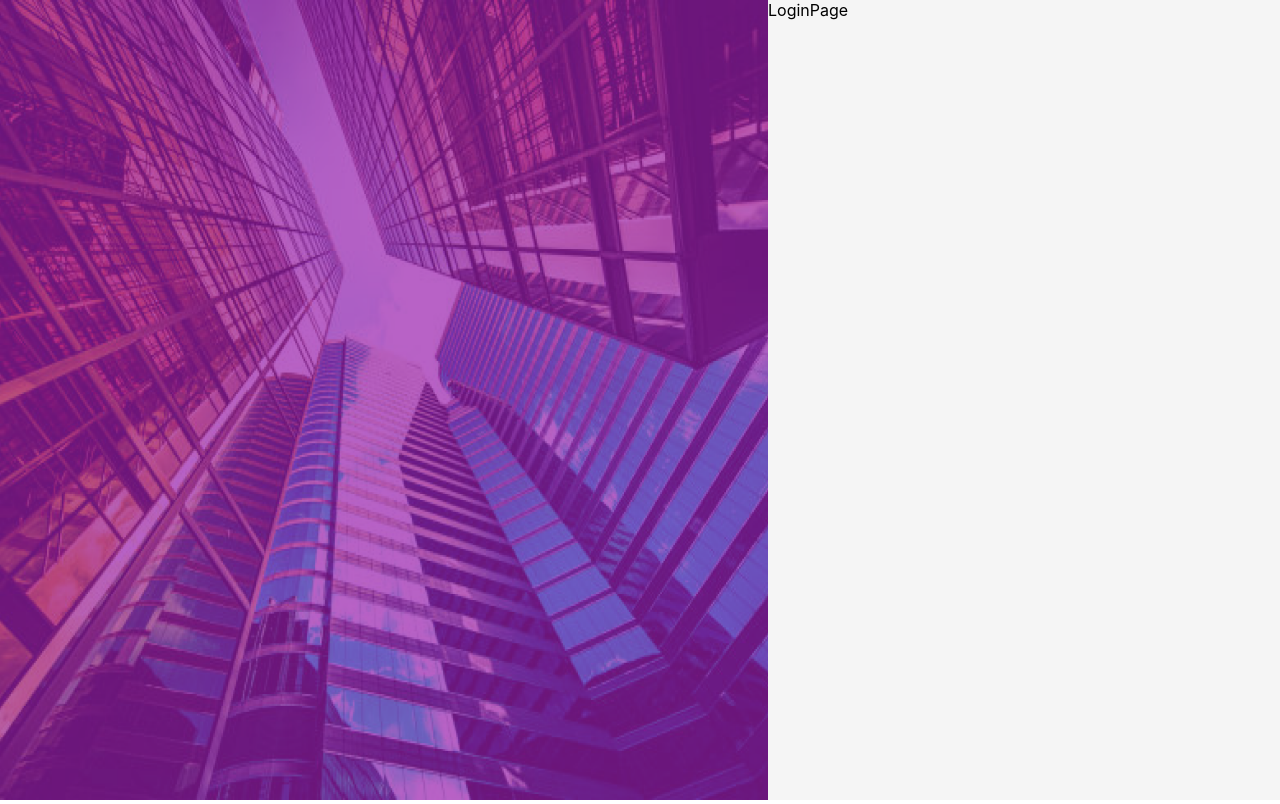
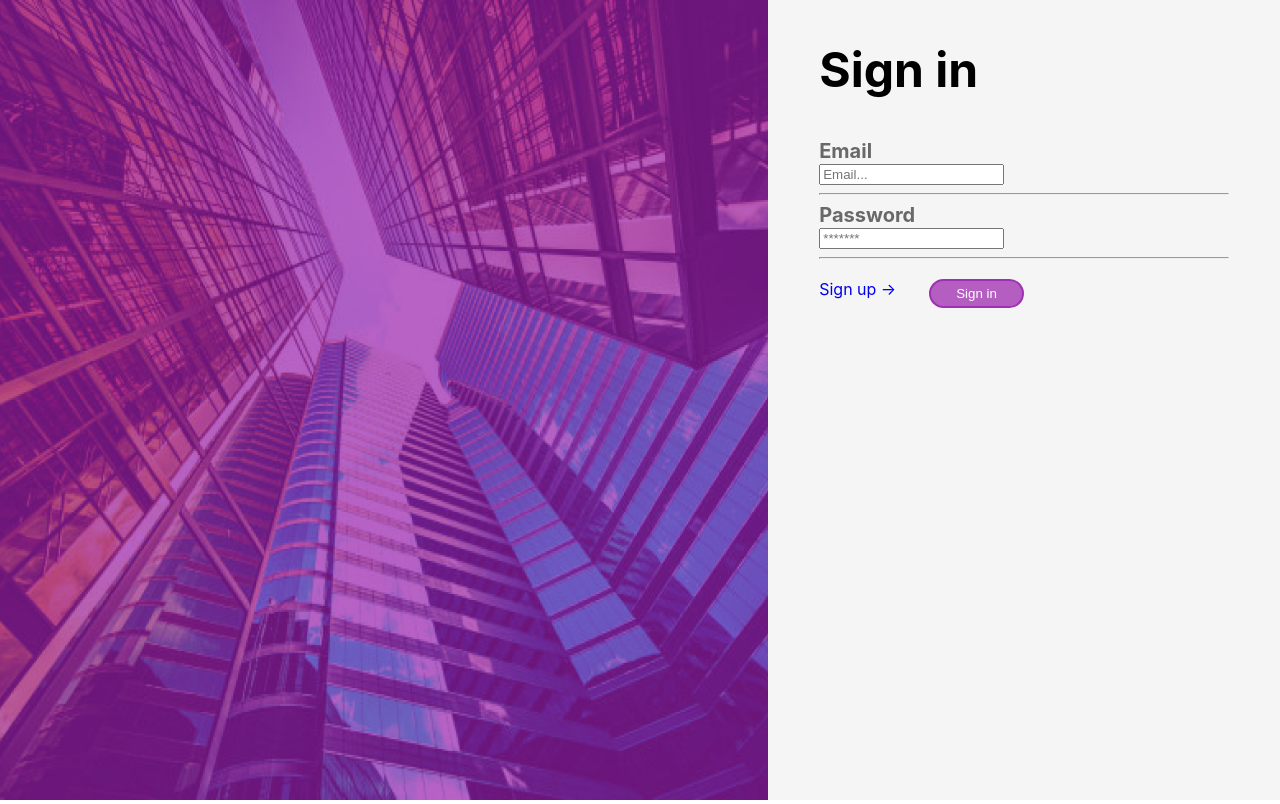
Before and after one commit to Markus-Astragor/rieltorProject, a React (Create React App) app: page /login in a window 1280 px wide. Built offline with nearby package versions, Linux system fonts and the light colour scheme.

Commit message:
login page

```diff
--- a/src/Components/registerLoginPage/loginPage.js
+++ b/src/Components/registerLoginPage/loginPage.js
@@ -1,8 +1,30 @@
 import React from 'react'
+import { NavLink } from 'react-router-dom';
+import styles from './registerPage.module.css';
+
 
 function LoginPage() {
   return (
-    <div>LoginPage</div>
+    <div>
+ <div className={styles.registerPageForm}>
+                <h2>Sign in</h2>
+                <div className={styles.registerForm}>
+                    <span className={styles.subTitleForm}>Email</span>
+                    <input placeholder='Email...' />
+                    <hr />
+                </div>
+                <div className={styles.registerForm}>
+                    <span className={styles.subTitleForm}>Password</span>
+                    <input placeholder='*******' type='password' />
+                    <hr />
+                </div>
+            </div>
+            <div className={styles.resgiterButtons}>
+            <div> <NavLink to='/' style={{ textDecoration: 'none', textColor: 'black' }}><span>Sign up &#8594;</span></NavLink></div>
+
+                <button className={styles.signUpBtn}>Sign in</button>
+            </div>
+    </div>
   )
 }
 
--- a/src/Components/registerLoginPage/registerPage.js
+++ b/src/Components/registerLoginPage/registerPage.js
@@ -52,7 +52,7 @@ function RegisterPage() {
             </div>
             <div className={styles.resgiterButtons}>
                 <button className={styles.signUpBtn}>Sign up</button>
-                <NavLink to='/login' style={{ textDecoration: 'none', textColor: 'black' }} activeStyle={{ color: 'black' }}><span>Sign in &#8594;</span></NavLink>
+                <div> <NavLink to='/login' style={{ textDecoration: 'none', textColor: 'black' }}><span>Sign in &#8594;</span></NavLink></div>
             </div>
         </div>
     )
```
